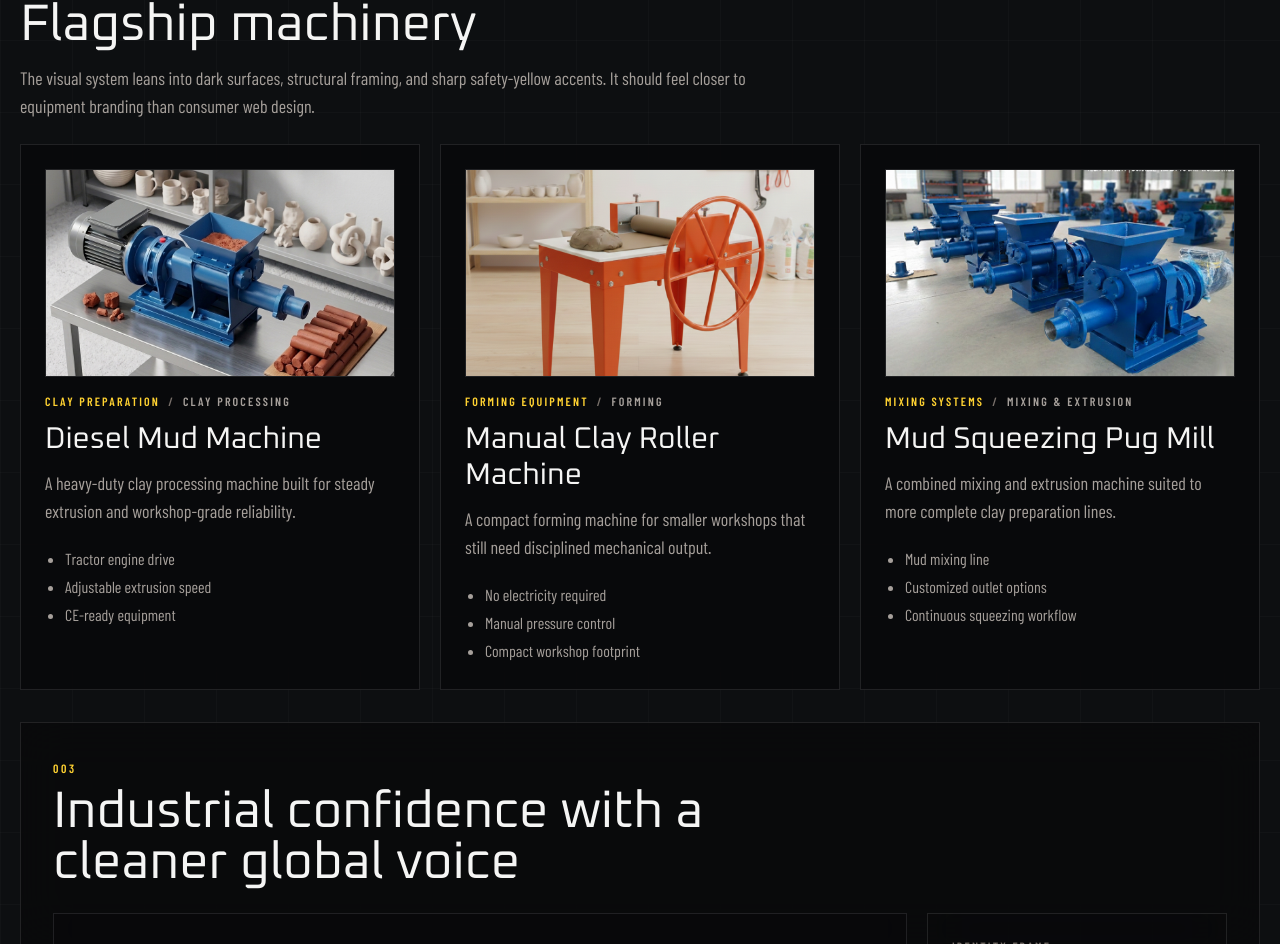
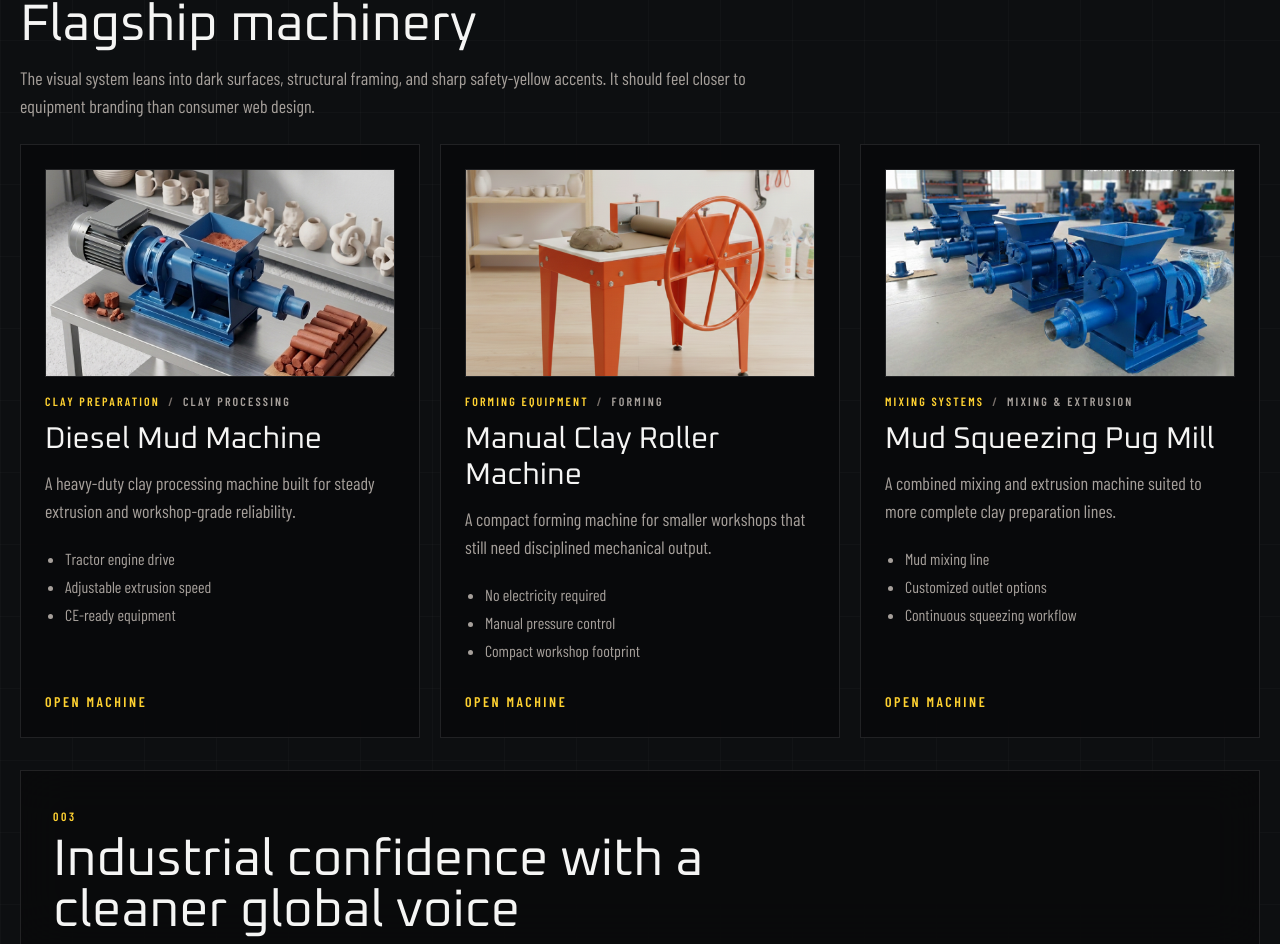
Before and after one commit to YSBZ/JY, a React (Vite) app: page / in a window 1280 px wide. Shown: the part 1472-2416 px from the top of the page. Built offline with nearby package versions, Linux system fonts and the light colour scheme.

Commit message:
feat: strengthen product card hierarchy

```diff
--- a/src/content/site.ts
+++ b/src/content/site.ts
@@ -86,6 +86,7 @@ export const uiCopy = {
     launchCount: 'Flagship machines currently shown on the site',
     storyLink: 'Read the brand story',
     articleOpen: 'Open article',
+    productOpen: 'Open machine',
     articleMissing: 'Article not found.',
     productMissing: 'Product not found.',
     articleMissingBody:
@@ -136,6 +137,7 @@ export const uiCopy = {
     launchCount: '当前站点展示的重点设备数量',
     storyLink: '查看品牌介绍',
     articleOpen: '查看详情',
+    productOpen: '查看设备',
     articleMissing: '未找到文章。',
     productMissing: '未找到产品。',
     articleMissingBody: '当前文章流中没有这篇内容。请返回文章列表，继续查看最新的知识与应用内容。',
@@ -182,6 +184,7 @@ export const uiCopy = {
     launchCount: 'عدد الآلات الرئيسية المعروضة حاليًا على الموقع',
     storyLink: 'اقرأ قصة العلامة',
     articleOpen: 'فتح المقال',
+    productOpen: 'فتح الآلة',
     articleMissing: 'المقال غير موجود.',
     productMissing: 'المنتج غير موجود.',
     articleMissingBody: 'هذا المقال غير موجود ضمن مسار المقالات الحالي. ارجع إلى قسم المقالات لمتابعة أحدث مواد المعرفة والتطبيق.',
@@ -228,6 +231,7 @@ export const uiCopy = {
     launchCount: 'Количество флагманских машин, показанных на сайте сейчас',
     storyLink: 'О бренде',
     articleOpen: 'Открыть статью',
+    productOpen: 'Открыть машину',
     articleMissing: 'Статья не найдена.',
     productMissing: 'Товар не найден.',
     articleMissingBody:
@@ -280,6 +284,7 @@ export const uiCopy = {
     launchCount: string
     storyLink: string
     articleOpen: string
+    productOpen: string
     articleMissing: string
     productMissing: string
     articleMissingBody: string
--- a/src/views/HomePage.tsx
+++ b/src/views/HomePage.tsx
@@ -90,7 +90,7 @@ export function HomePage() {
             <Link
               key={product.slug}
               className={[
-                'group relative overflow-hidden border border-white/10 bg-zinc-950/85 p-6 backdrop-blur-xl transition hover:-translate-y-1 hover:border-amber-300/35',
+                'group relative flex h-full flex-col overflow-hidden border border-white/10 bg-zinc-950/85 p-6 backdrop-blur-xl transition hover:-translate-y-1 hover:border-amber-300/35',
                 product.accent === 'amber'
                   ? 'bg-[linear-gradient(180deg,rgba(241,190,50,0.14),transparent_50%),rgba(16,19,22,0.9)]'
                   : product.accent === 'steel'
@@ -116,6 +116,11 @@ export function HomePage() {
                   <li key={spec}>{spec}</li>
                 ))}
               </ul>
+              <div className="mt-auto pt-6">
+                <span className="inline-flex items-center text-sm font-semibold uppercase tracking-[0.18em] text-amber-300">
+                  {ui.productOpen}
+                </span>
+              </div>
             </Link>
           ))}
         </div>
--- a/src/views/ProductPage.tsx
+++ b/src/views/ProductPage.tsx
@@ -130,7 +130,7 @@ export function ProductPage() {
           {relatedProducts.map((item) => (
             <Link
               key={item.slug}
-              className="border border-white/10 bg-zinc-950/85 p-5 backdrop-blur-xl transition hover:-translate-y-1 hover:border-amber-300/35"
+              className="flex h-full flex-col border border-white/10 bg-zinc-950/85 p-5 backdrop-blur-xl transition hover:-translate-y-1 hover:border-amber-300/35"
               to={`/products/${item.slug}`}
             >
               <img alt={item.imageAlt[locale]} className="mb-4 h-48 w-full border border-white/10 object-cover" src={item.image} />
@@ -141,6 +141,11 @@ export function ProductPage() {
               </div>
               <h3 className="mt-3 font-['Oxanium'] text-3xl text-stone-100">{item.title[locale]}</h3>
               <p className="mt-3 text-lg leading-7 text-stone-400">{item.summary[locale]}</p>
+              <div className="mt-auto pt-6">
+                <span className="inline-flex items-center text-sm font-semibold uppercase tracking-[0.18em] text-amber-300">
+                  {ui.productOpen}
+                </span>
+              </div>
             </Link>
           ))}
         </div>
--- a/src/views/ProductsPage.tsx
+++ b/src/views/ProductsPage.tsx
@@ -65,7 +65,7 @@ export function ProductsPage() {
             {filteredProducts.map((product, index) => (
               <Link
                 key={product.slug}
-                className="border border-white/10 bg-zinc-950/85 p-6 backdrop-blur-xl transition hover:-translate-y-1 hover:border-amber-300/35"
+                className="flex h-full flex-col border border-white/10 bg-zinc-950/85 p-6 backdrop-blur-xl transition hover:-translate-y-1 hover:border-amber-300/35"
                 to={`/products/${product.slug}`}
               >
                 <div className="mb-4 flex items-center justify-between gap-3">
@@ -89,6 +89,11 @@ export function ProductsPage() {
                     <li key={spec}>{spec}</li>
                   ))}
                 </ul>
+                <div className="mt-auto pt-6">
+                  <span className="inline-flex items-center text-sm font-semibold uppercase tracking-[0.18em] text-amber-300">
+                    {ui.productOpen}
+                  </span>
+                </div>
               </Link>
             ))}
           </div>
```
